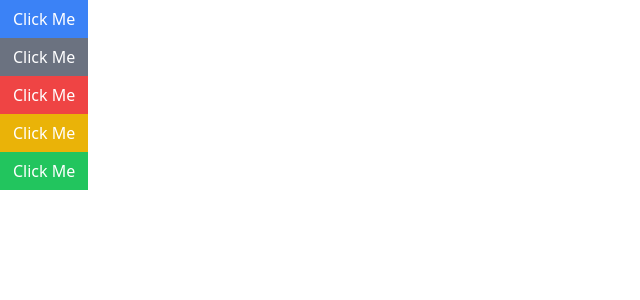
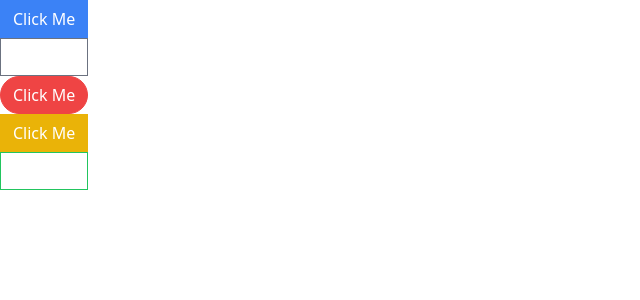
Before and after one commit to ashurbz/Components, a React (Create React App) app: page / in a window 1280 px wide. Shown: the top 300 px of the page, without its empty margins (0-640 px from the left). Built offline with nearby package versions, Linux system fonts and the light colour scheme.

Commit message:
completed button component

```diff
--- a/src/pages/ButtonComponent.js
+++ b/src/pages/ButtonComponent.js
@@ -5,10 +5,22 @@ const ButtonComponent = () => {
   return (
     <div>
       <Button primary>Click Me</Button>
-      <Button secondary>Click Me</Button>
-      <Button danger>Click Me</Button>
+      <Button secondary outline>
+        Click Me
+      </Button>
+      <Button danger rounded>
+        Click Me
+      </Button>
       <Button warning>Click Me</Button>
-      <Button success>Click Me</Button>
+      <Button
+        success
+        outline
+        onClick={() => {
+          console.log("Clicked");
+        }}
+      >
+        Click Me
+      </Button>
     </div>
   );
 };
```
